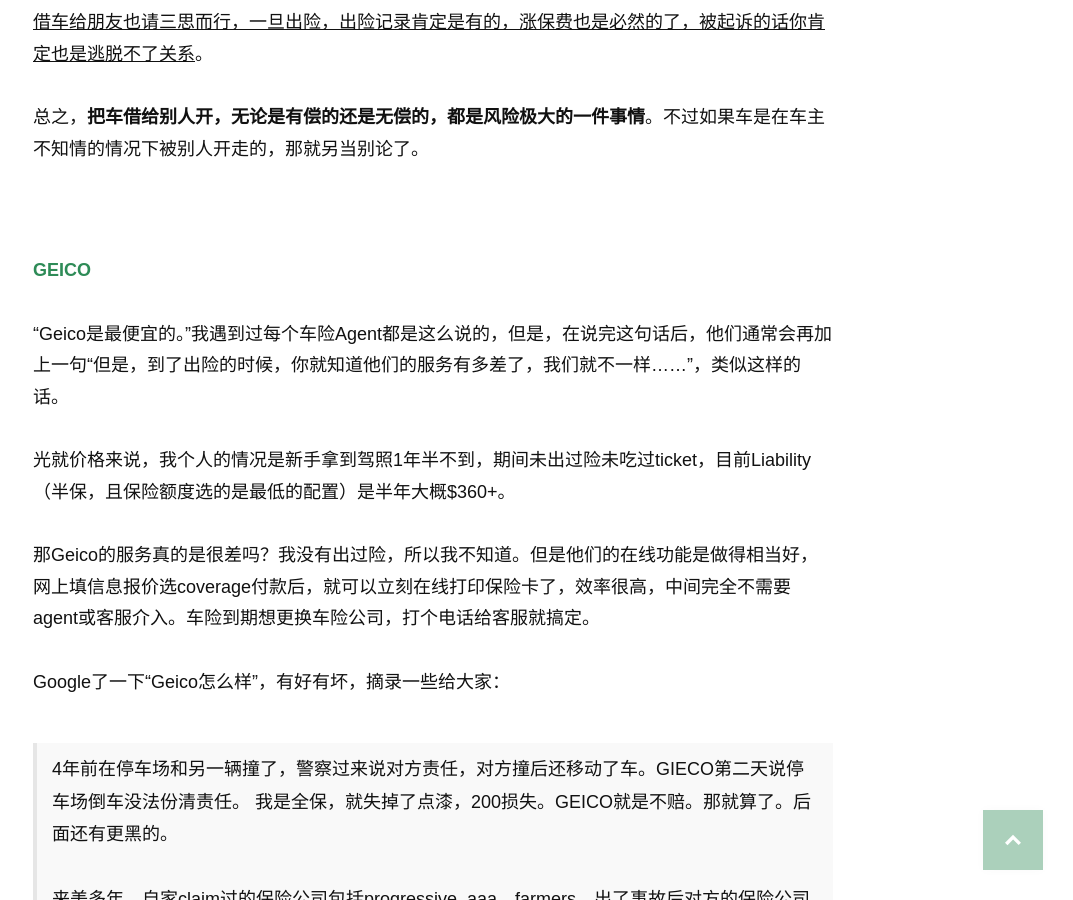
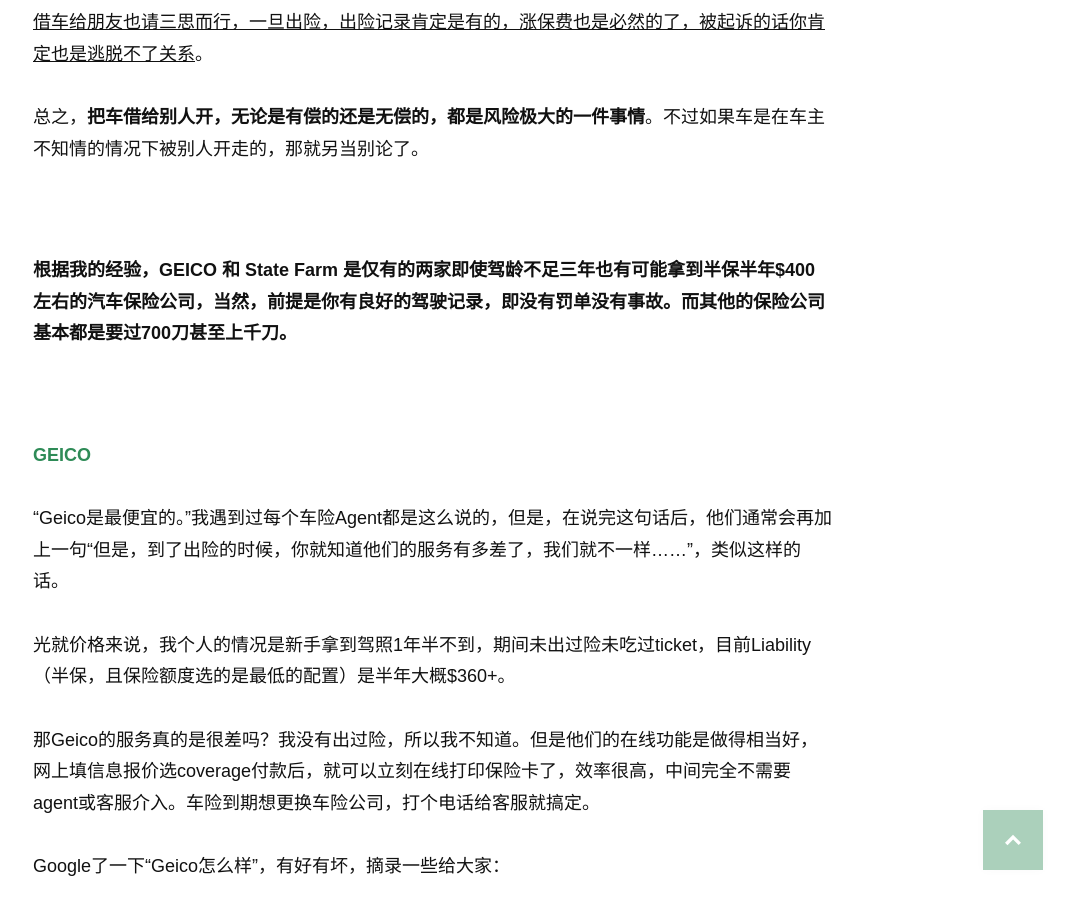
Before and after one commit to wolfwifee/wolfwifee.github.com, a Jekyll site: the page built from _posts/2016-04-10-things-about-auto-insurance.md, in a window 1280 px wide and 900 px high, scrolled down 3080 px. Shown: the whole window, without its empty margins (207-1280 px from the left). Built offline with Jekyll 4.4.1, drawn with Linux system fonts in a browser that asks for light colours; nearby versions of some CDN libraries; some web fonts are replaced; comment, search, counter and statistics services are not loaded.

Commit message:
Update 2016-04-10-things-about-auto-insurance.md

```diff
--- a/_posts/2016-04-10-things-about-auto-insurance.md
+++ b/_posts/2016-04-10-things-about-auto-insurance.md
@@ -68,6 +68,10 @@
 <u>借车给朋友也请三思而行，一旦出险，出险记录肯定是有的，涨保费也是必然的了，被起诉的话你肯定也是逃脱不了关系</u>。
 
 总之，**把车借给别人开，无论是有偿的还是无偿的，都是风险极大的一件事情**。不过如果车是在车主不知情的情况下被别人开走的，那就另当别论了。
+
+<p style="margin-bottom:90px"></p>
+
+**根据我的经验，GEICO 和 State Farm 是仅有的两家即使驾龄不足三年也有可能拿到半保半年$400左右的汽车保险公司，当然，前提是你有良好的驾驶记录，即没有罚单没有事故。而其他的保险公司基本都是要过700刀甚至上千刀。**
 
 <p style="margin-bottom:90px"></p>
 
```
